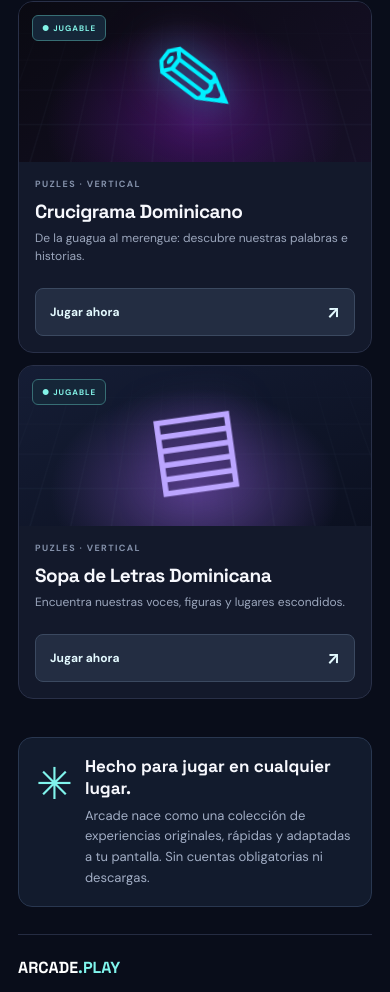
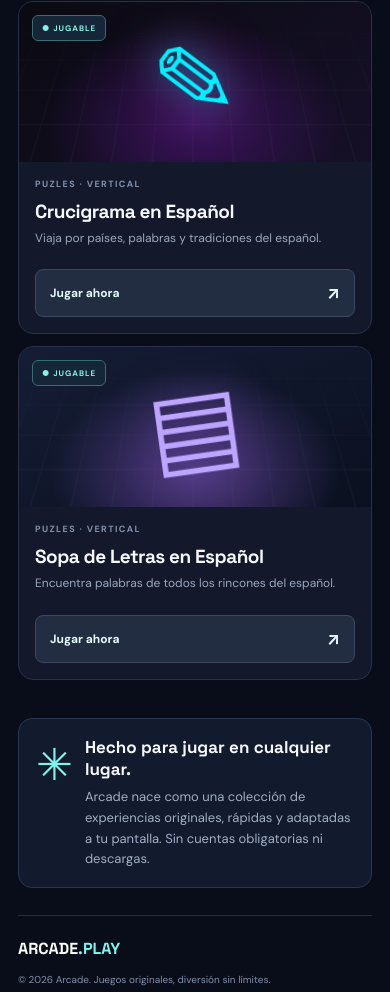
Before and after one commit to omarsantanar/Arcade, a React (Vite) app: page / in a window 390 px wide. Shown: the part 1757-2749 px from the top of the page. Built offline with nearby package versions, Linux system fonts and the light colour scheme.

Commit message:
feat(portal): Spanish titles, country discovery messaging and responsive selectors

```diff
--- a/src/games/registry.ts
+++ b/src/games/registry.ts
@@ -14,13 +14,13 @@ export const catalog: readonly GameManifest[] = [
     category: 'aventura', available: true, accent: 'coral', symbol: '⚡', orientation: 'portrait',
   },
   {
-    id: 'crucigrama-dominicano', title: 'Crucigrama Dominicano',
-    tagline: 'De la guagua al merengue: descubre nuestras palabras e historias.',
+    id: 'crucigrama-dominicano', title: 'Crucigrama en Español',
+    tagline: 'Viaja por países, palabras y tradiciones del español.',
     category: 'puzles', available: true, accent: 'cyan', symbol: '✎', orientation: 'portrait',
   },
   {
-    id: 'sopa-letras-dominicana', title: 'Sopa de Letras Dominicana',
-    tagline: 'Encuentra nuestras voces, figuras y lugares escondidos.',
+    id: 'sopa-letras-dominicana', title: 'Sopa de Letras en Español',
+    tagline: 'Encuentra palabras de todos los rincones del español.',
     category: 'puzles', available: true, accent: 'violet', symbol: '▤', orientation: 'portrait',
   },
 ];
```
